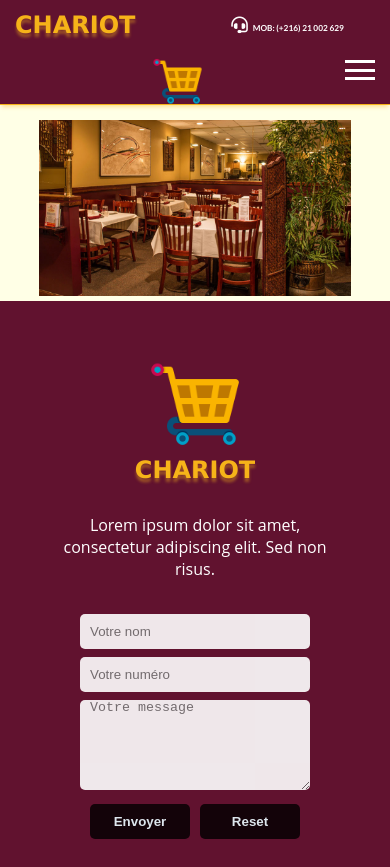
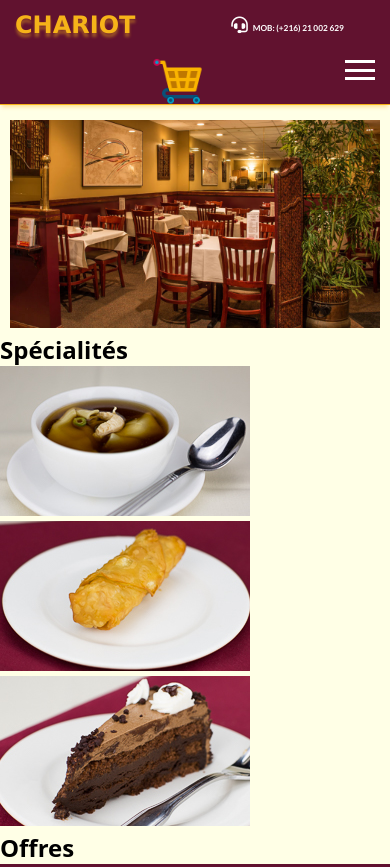
Before and after one commit to Sekma/chariot, a plain HTML site: page index.html in a window 390 px wide. Shown: the top 867 px of the page. Drawn offline with Linux system fonts and the light colour scheme.

Commit message:
home image display

```diff
--- /dev/null
+++ b/css/accueil.css
@@ -0,0 +1,18 @@
+.home-container{
+    margin-top: 120px;
+    width: 100%;
+}
+.home-container .home-container-part1{
+   width: 80%;
+   margin: auto;
+}
+@media (max-width: 992px){
+    .home-container .home-container-part1{
+        width: 90%;
+     }
+}
+@media (max-width: 767px){
+    .home-container .home-container-part1{
+        width: 95%;
+     }
+}
--- a/index.html
+++ b/index.html
@@ -11,6 +11,7 @@
         <link rel="icon" href="img/logo.ico">
         <link rel="stylesheet" href="css/navBar.css">
         <link rel="stylesheet" href="css/footer.css">
+        <link rel="stylesheet" href="css/accueil.css">
         <link rel="stylesheet" href="https://cdnjs.cloudflare.com/ajax/libs/font-awesome/6.4.2/css/all.min.css" integrity="sha512-z3gLpd7yknf1YoNbCzqRKc4qyor8gaKU1qmn+CShxbuBusANI9QpRohGBreCFkKxLhei6S9CQXFEbbKuqLg0DA==" crossorigin="anonymous" referrerpolicy="no-referrer" />
         <link rel="preconnect" href="https://fonts.googleapis.com">
         <link rel="preconnect" href="https://fonts.gstatic.com" crossorigin>
@@ -51,8 +52,20 @@
             </nav>
         </header>
         <main>
-            <section style="width: 100%; margin-top: 120px">
-                <div style=" width: 80%; margin: auto;"><img src="img/jumbotron_992.jpg" width="100%" alt=""></div>
+            <section class="home-container">
+                <div class="home-container-part1"><img src="img/jumbotron_992.jpg" width="100%" alt=""></div>
+                <div class="home-container-carte">
+                    <h1>Spécialités</h1>
+                    <div class="specialites-container">
+                        <ul>
+                        </ul>
+                    </div>
+                    <h1>Offres</h1>
+                    <div class="offres-container">
+                        <ul>
+                        </ul>
+                    </div>
+                </div>
             </section>
         </main>
         <footer id="contact">
@@ -110,5 +123,6 @@
             </div>
     </footer>
         <script src="js/navBar.js"></script>
+        <script src="js/accueil.js"></script>
     </body>
 </html>
--- /dev/null
+++ b/js/accueil.js
@@ -0,0 +1,15 @@
+$(document).ready(function () {
+    $.getJSON('js/boutique.json', function (data) {
+        var monTableau = Object.keys(data).map(function(cle) {
+            return [Number(cle), data[cle]];
+        });
+        let rootSpecialites = $('.specialites-container ul');
+
+         $.each(monTableau, function(index, image){
+            $(`<li><img src="img/categorie/${image[1].articles.images[0]}" /></li>`).appendTo(rootSpecialites);
+            console.log(image[1].articles.images[0]);
+          });
+
+        }
+    );
+});
--- a/js/boutique-item.js
+++ b/js/boutique-item.js
@@ -18,6 +18,6 @@ $(document).ready(function (){
 
         });
     } else {
-        window.location.pathname = "boutique.html";
+        window.location.href = "boutique.html";
     }
 });
```
Also changed, not shown: boutique-item.html (+1 -1 lines), boutique.html (+7 -6 lines), js/boutique.js (added, +7 -0 lines), js/navBar.js (+0 -15 lines).
